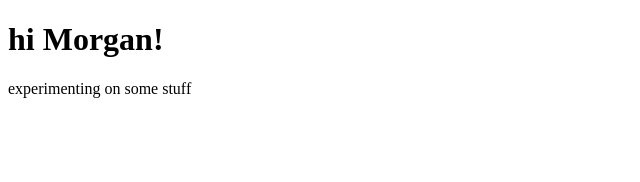
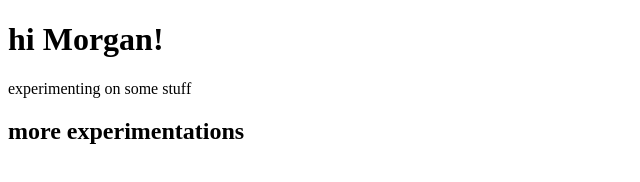
Before and after one commit to Crowy92/Version_control2, a plain HTML site: page index.html in a window 1280 px wide. Shown: the whole page, without its empty margins (0-640 px from the left). Drawn offline with Linux system fonts and the light colour scheme.

Commit message:
more experimenting in index.html

```diff
--- a/index.html
+++ b/index.html
@@ -9,5 +9,6 @@
 <body>
     <h1>hi Morgan!</h1>
     <p>experimenting on some stuff</p>
+    <h2>more experimentations</h2>
 </body>
 </html>
```
Also changed, not shown: 1 other file.
